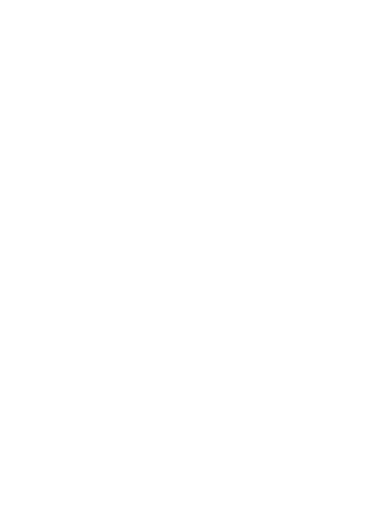
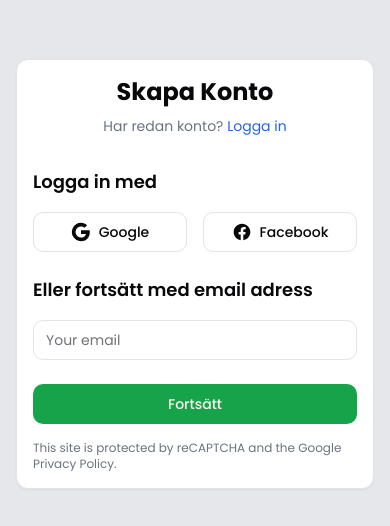
Before and after one commit to ProjectLedg/ProjectLedg, a React (Vite) app in the folder projectledg.client/: page /signup in a window 390 px wide. Shown: the part 148-674 px from the top of the page. Built offline with nearby package versions, Linux system fonts and the light colour scheme.

Commit message:
Set up SignUpPage.Jsx with responsive pages, Email is being passed to the CompanyCreatePage.jsx componet to be proccessed in the latter stage

```diff
--- /dev/null
+++ b/projectledg.client/src/components/ui/input.jsx
@@ -0,0 +1,19 @@
+import * as React from "react"
+
+import { cn } from "@/lib/utils"
+
+const Input = React.forwardRef(({ className, type, ...props }, ref) => {
+  return (
+    (<input
+      type={type}
+      className={cn(
+        "flex h-10 w-full rounded-md border border-input bg-background px-3 py-2 text-sm ring-offset-background file:border-0 file:bg-transparent file:text-sm file:font-medium file:text-foreground placeholder:text-muted-foreground focus-visible:outline-none focus-visible:ring-2 focus-visible:ring-ring focus-visible:ring-offset-2 disabled:cursor-not-allowed disabled:opacity-50",
+        className
+      )}
+      ref={ref}
+      {...props} />)
+  );
+})
+Input.displayName = "Input"
+
+export { Input }
--- a/projectledg.client/src/pages/AccountHandlingPages/CompanyCreatePage.jsx
+++ b/projectledg.client/src/pages/AccountHandlingPages/CompanyCreatePage.jsx
@@ -1,8 +1,15 @@
+import React from 'react'
+import { useLocation } from 'react-router-dom'
 
 export default function CompanyCreatePage() {
-    return(
-        <>
-        </>
-    )
+    const location = useLocation()
+    const email = location.state?.email
+
+     return (
+    <div>
+      <h1>Welcome!</h1>
+      <p>Your email: {email}</p>
+    </div>
+  )
 
 }
--- a/projectledg.client/src/pages/AccountHandlingPages/SignupPage.jsx
+++ b/projectledg.client/src/pages/AccountHandlingPages/SignupPage.jsx
@@ -1,8 +1,115 @@
+import React, { useState } from 'react'
+import { useNavigate } from 'react-router-dom'
+import { Button } from "@/components/ui/button"
+import { Input } from "@/components/ui/input"
+import { Card } from "@/components/ui/card"
+import { Check } from "lucide-react"
 
-export default function SignupPage() {
-    return(
-        <>
-        </>
-    )
+// Main SignUp component
+export default function SignUpPage() {
+  // State to store the email input
+  const [email, setEmail] = useState('')
 
+  // Hook to programmatically navigate
+  const navigate = useNavigate()
+
+  // Function to handle form submission
+  const handleSubmit = (e) => {
+    e.preventDefault()
+    // Navigate to the next page, passing email as state
+    navigate('/company-create', { state: { email } })
+  }
+
+  // Array of features for the plan
+  const features = [
+    'Lägg upp obegränsat med faktorur',
+    'Översikt på din ekonomi',
+    'Årsredovisning',
+    'Balansrapport & Resultatrapport',
+  ]
+
+  return (
+    <div className="flex flex-col lg:flex-row min-h-screen bg-gray-200">
+      {/* Left side with logo and features */}
+      <div className="hidden bg-slate-300 lg:flex lg:w-1/2 p-8 lg:p-12 flex-col justify-between">
+        <div className='pt-40'>
+          {/* Logo placeholder */}
+          <div className="w-10 h-10 bg-gray-800 rounded-lg mb-8"></div>
+          <div className="mb-8">
+
+            <h2 className="text-2xl font-bold mb-4">Plan inkluderar</h2>
+            {/* Feature list */}
+            <ul className="space-y-2">
+              {features.map((feature, index) => (
+                <li key={index} className="flex items-center">
+                  <Check className="w-5 h-5 mr-2 text-green-500" />
+                  {feature}
+                </li>
+              ))}
+            </ul>
+          </div>
+        </div>
+      </div>
+
+      {/* Right side with sign-up form */}
+      <div className="w-full lg:w-1/2 flex items-center justify-center p-4 lg:p-0 min-h-screen">
+      <Card className="w-full max-w-md p-4 sm:p-8 lg:p-12">
+        <div className="max-w-md mx-auto w-full">
+          {/* Header with title and sign-in link */}
+          <div className="flex flex-col sm:flex-row justify-between items-center mb-8">
+            <h1 className="text-2xl sm:text-3xl font-bold">Skapa Konto</h1>
+            <p className="text-sm text-gray-500 mt-2 sm:mt-0">
+              Har redan konto?{" "}
+              <a href="/" className="text-blue-600 hover:underline">
+                Logga in
+              </a>
+            </p>
+          </div>
+
+          {/* Social sign-up options */}
+          <div className="mb-6">
+            <h2 className="text-lg font-semibold mb-4">Logga in med</h2>
+            <div className="grid grid-cols-2 gap-4">
+              <Button variant="outline" className="w-full">
+                <svg className="w-5 h-5 mr-2" viewBox="0 0 24 24" fill="currentColor" xmlns="http://www.w3.org/2000/svg">
+                  <path d="M22.56 12.25c0-.78-.07-1.53-.2-2.25H12v4.26h5.92c-.26 1.37-1.04 2.53-2.21 3.31v2.77h3.57c2.08-1.92 3.28-4.74 3.28-8.09z" />
+                  <path d="M12 23c2.97 0 5.46-.98 7.28-2.66l-3.57-2.77c-.98.66-2.23 1.06-3.71 1.06-2.86 0-5.29-1.93-6.16-4.53H2.18v2.84C3.99 20.53 7.7 23 12 23z" />
+                  <path d="M5.84 14.09c-.22-.66-.35-1.36-.35-2.09s.13-1.43.35-2.09V7.07H2.18C1.43 8.55 1 10.22 1 12s.43 3.45 1.18 4.93l2.85-2.22.81-.62z" />
+                  <path d="M12 5.38c1.62 0 3.06.56 4.21 1.64l3.15-3.15C17.45 2.09 14.97 1 12 1 7.7 1 3.99 3.47 2.18 7.07l3.66 2.84c.87-2.6 3.3-4.53 6.16-4.53z" />
+                </svg>
+                Google
+              </Button>
+              <Button variant="outline" className="w-full">
+                <svg className="w-5 h-5 mr-2" fill="currentColor" viewBox="0 0 24 24" xmlns="http://www.w3.org/2000/svg">
+                  <path d="M12 2C6.477 2 2 6.477 2 12c0 4.991 3.657 9.128 8.438 9.879V14.89h-2.54V12h2.54V9.797c0-2.506 1.492-3.89 3.777-3.89 1.094 0 2.238.195 2.238.195v2.46h-1.26c-1.243 0-1.63.771-1.63 1.562V12h2.773l-.443 2.89h-2.33v6.989C18.343 21.129 22 16.99 22 12c0-5.523-4.477-10-10-10z" />
+                </svg>
+                Facebook
+              </Button>
+            </div>
+          </div>
+
+          {/* Email sign-up form */}
+          <form onSubmit={handleSubmit}>
+            <div className="mb-6">
+              <h2 className="text-lg font-semibold mb-4">Eller fortsätt med email adress</h2>
+              <Input
+                type="email"
+                placeholder="Your email"
+                value={email}
+                onChange={(e) => setEmail(e.target.value)}
+                required
+              />
+            </div>
+            <Button type="submit" className="w-full">Fortsätt</Button>
+          </form>
+
+          {/* reCAPTCHA notice */}
+          <p className="text-xs text-gray-500 mt-4">
+            This site is protected by reCAPTCHA and the Google Privacy Policy.
+          </p>
+        </div>
+      </Card>
+      </div>
+    </div>
+  )
 }
```
